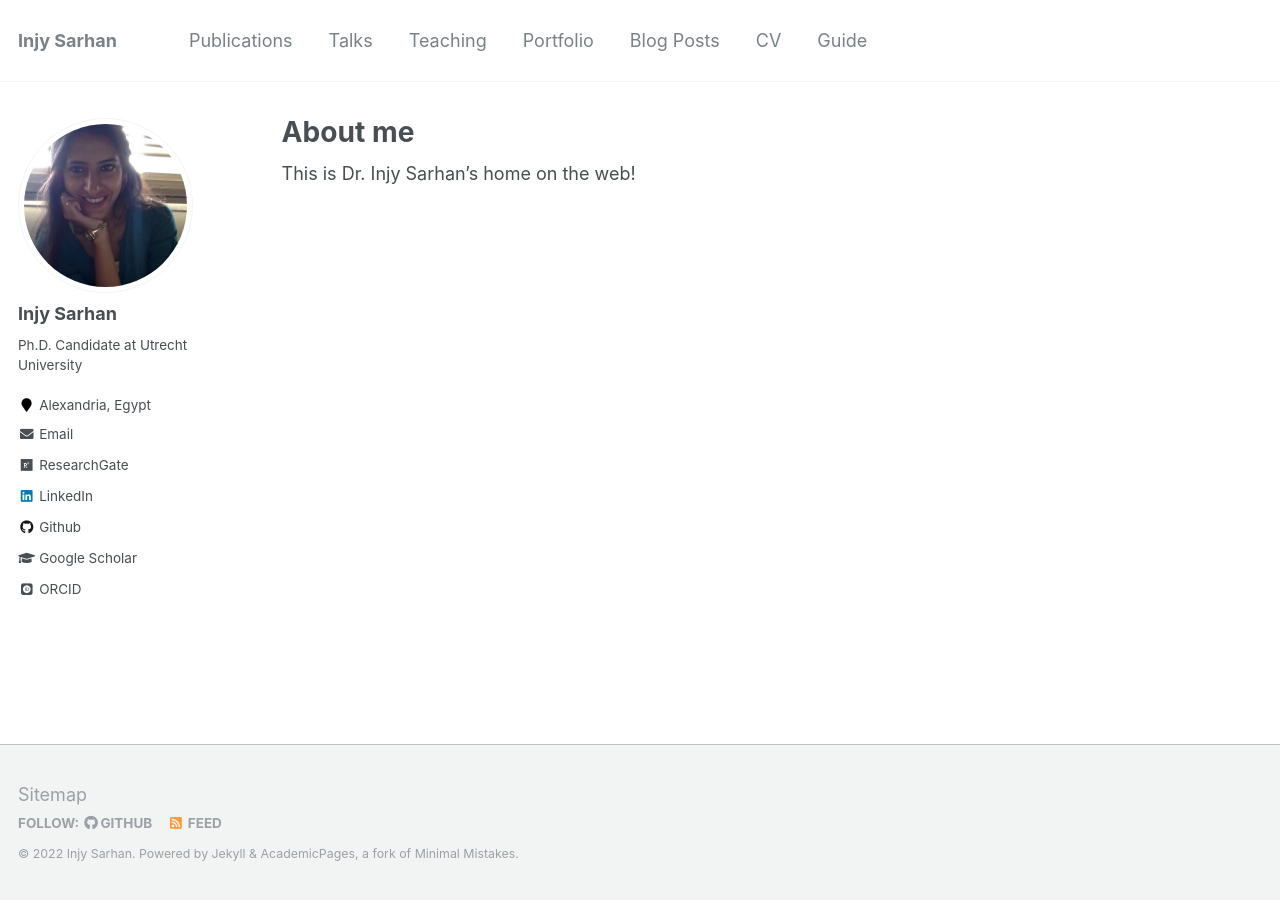
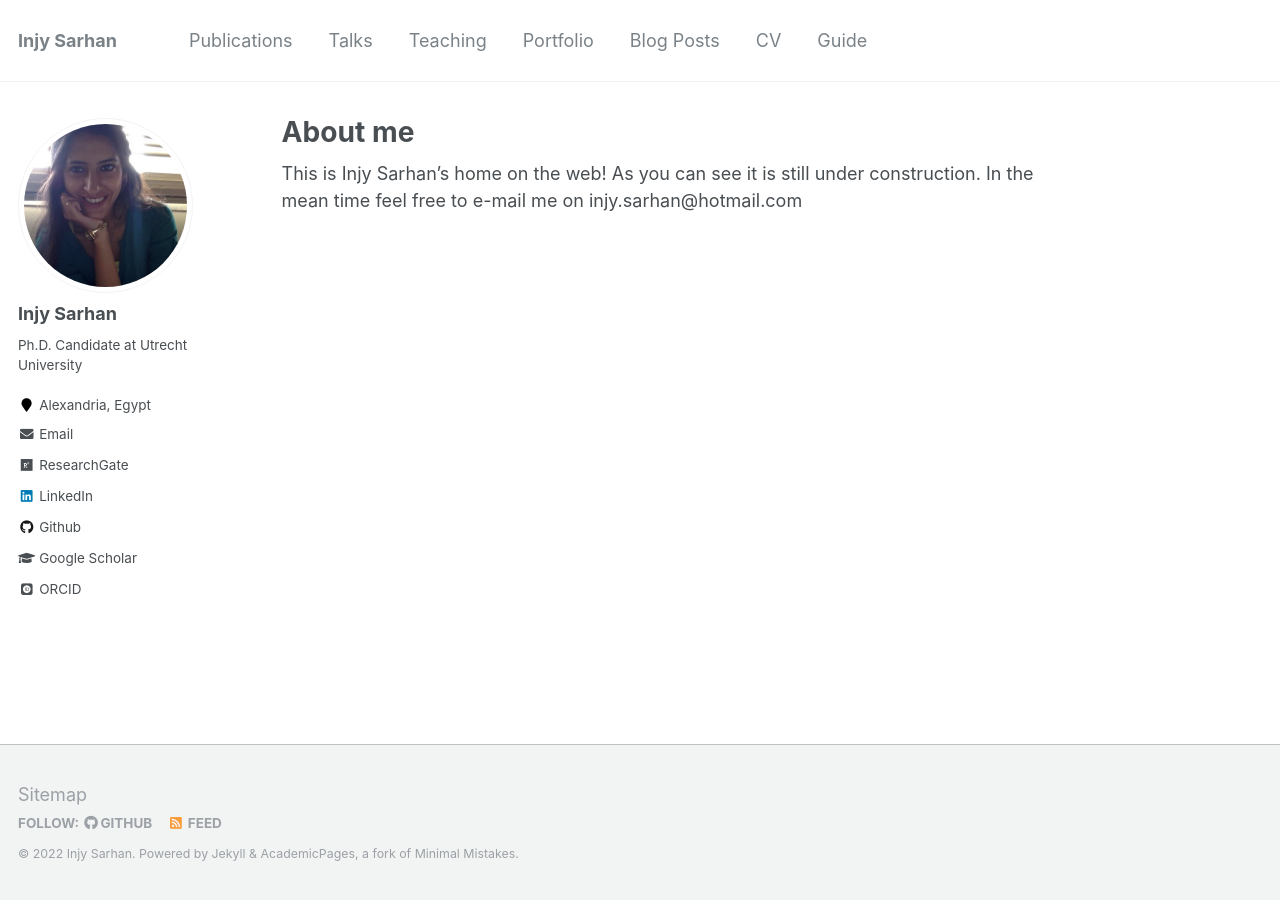
Before and after one commit to IS5882/IS5882.github.io, a Jekyll site: the page built from _pages/about.md, in a window 1280 px wide. Built offline with Jekyll 4.4.1, drawn with Linux system fonts in a browser that asks for light colours; some web fonts are replaced.

Commit message:
Update about.md

```diff
--- a/_pages/about.md
+++ b/_pages/about.md
@@ -8,4 +8,5 @@ redirect_from:
   - /about.html
 ---
 
-This is Dr. Injy Sarhan's home on the web!
+This is Injy Sarhan's home on the web!
+As you can see it is still under construction. In the mean time feel free to e-mail me on injy.sarhan@hotmail.com
```
